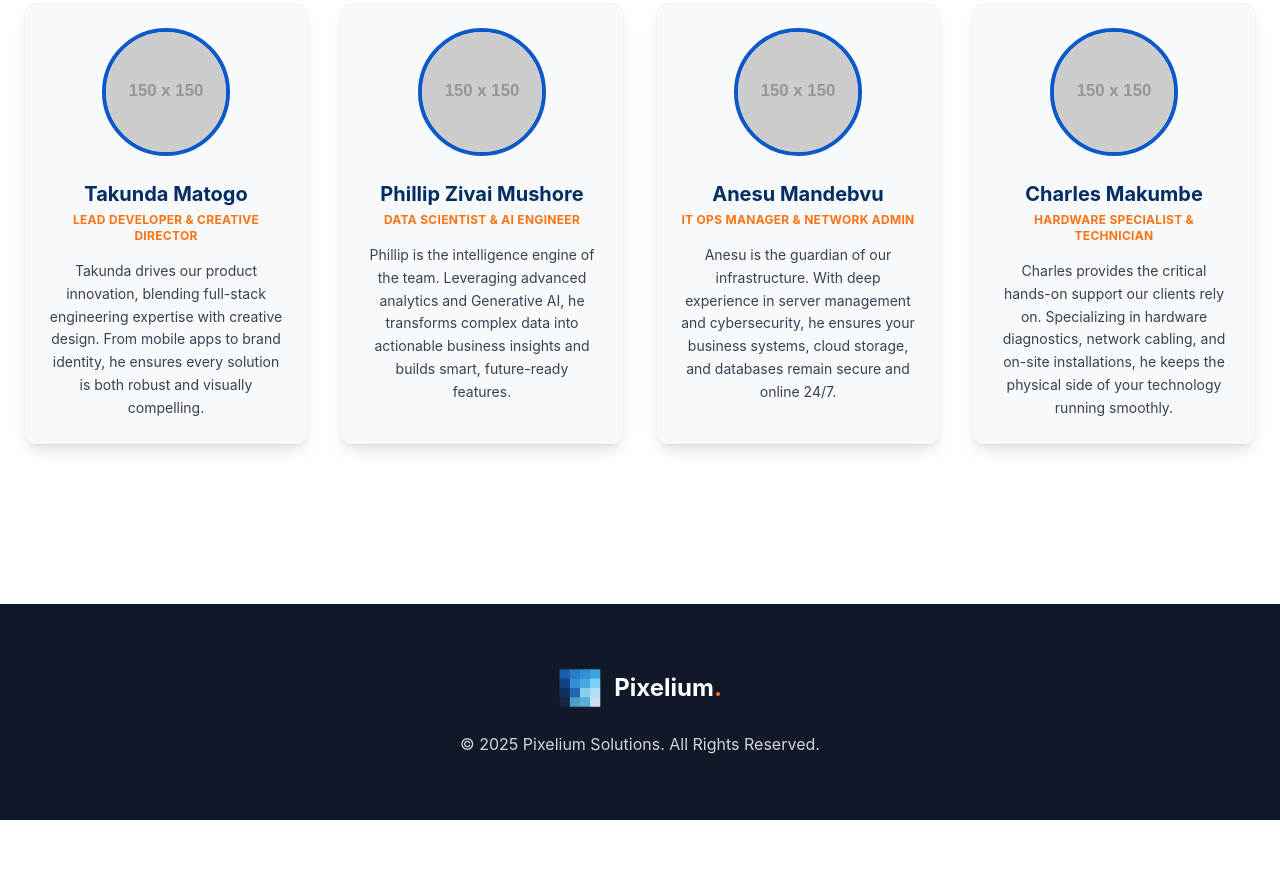
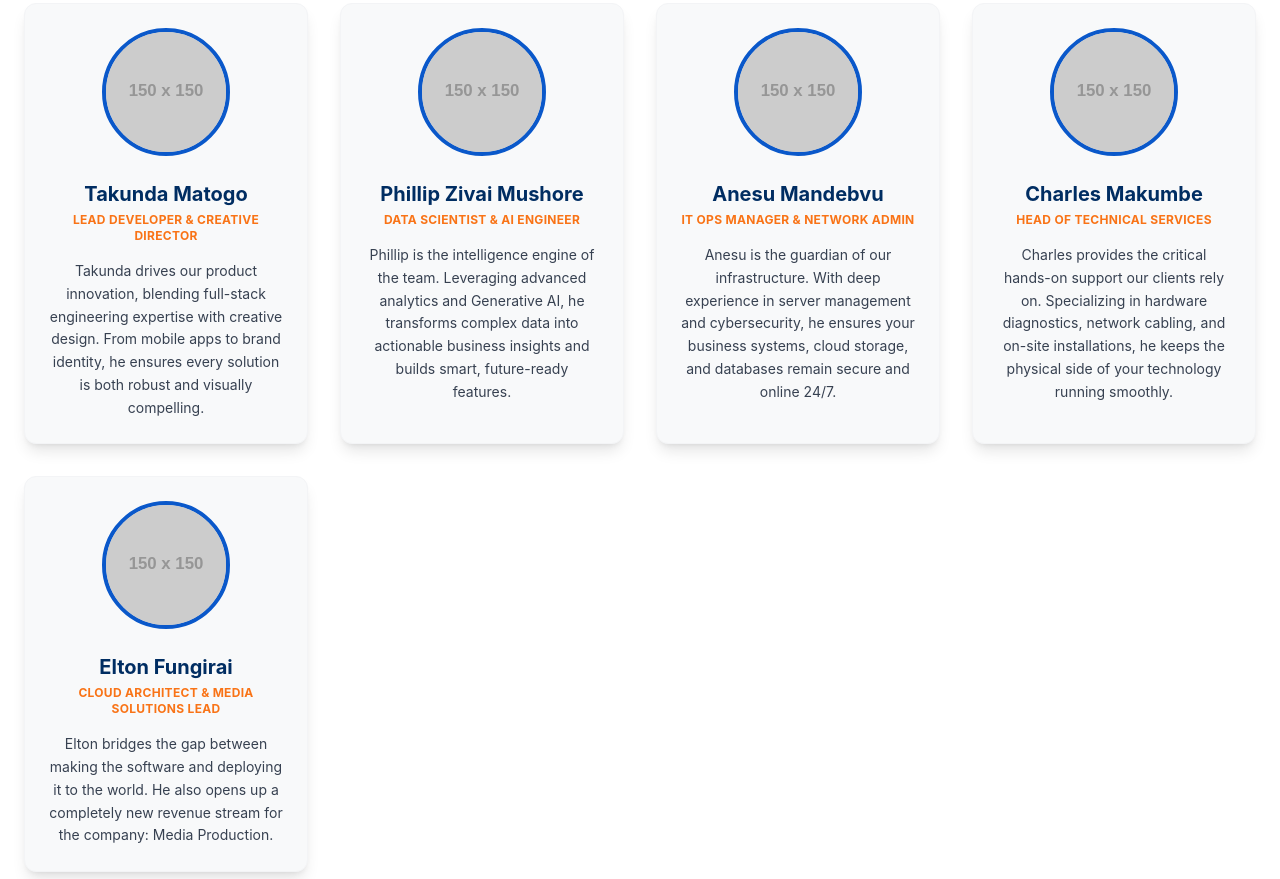
Before and after one commit to Takunda200/Pixelium, a website: page public/about.html in a window 1280 px wide. Shown: the part 981-1860 px from the top of the page. Before the commit the page ends 1801 px from the top, so only its background shows below. Drawn offline with nearby package versions, Linux system fonts and the light colour scheme; placeholder pictures from the web are drawn by us.

Commit message:
Update about.html

```diff
--- a/public/about.html
+++ b/public/about.html
@@ -126,9 +126,23 @@
                                 <img src="https://placehold.co/150x150/0a58ca/white?text=Hardware" alt="Charles Makumbe" class="w-full h-full object-cover">
                             </div>
                             <h3 class="text-xl font-bold text-primary-dark mb-1">Charles Makumbe</h3>
-                            <p class="text-accent-orange font-bold text-xs uppercase tracking-wide mb-4">Hardware Specialist & Technician</p>
+                            <p class="text-accent-orange font-bold text-xs uppercase tracking-wide mb-4">Head of Technical Services</p>
                             <p class="text-gray-700 text-sm leading-relaxed">
                                 Charles provides the critical hands-on support our clients rely on. Specializing in hardware diagnostics, network cabling, and on-site installations, he keeps the physical side of your technology running smoothly.
+                            </p>
+                        </div>
+                    </div>
+
+
+                    <div class="bg-light-gray rounded-xl overflow-hidden shadow-lg border border-gray-100 flex flex-col h-full hover:shadow-2xl transition-shadow">
+                        <div class="p-6 text-center">
+                            <div class="w-32 h-32 mx-auto bg-gray-300 rounded-full mb-6 overflow-hidden border-4 border-primary-blue">
+                                <img src="https://placehold.co/150x150/0a58ca/white?text=Hardware" alt="Charles Makumbe" class="w-full h-full object-cover">
+                            </div>
+                            <h3 class="text-xl font-bold text-primary-dark mb-1">Elton Fungirai</h3>
+                            <p class="text-accent-orange font-bold text-xs uppercase tracking-wide mb-4">Cloud Architect & Media Solutions Lead</p>
+                            <p class="text-gray-700 text-sm leading-relaxed">
+                               Elton bridges the gap between making the software and deploying it to the world. He also opens up a completely new revenue stream for the company: Media Production.
                             </p>
                         </div>
                     </div>
```
